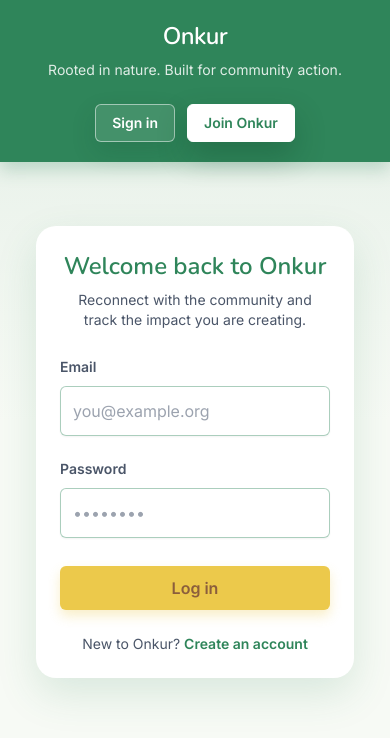
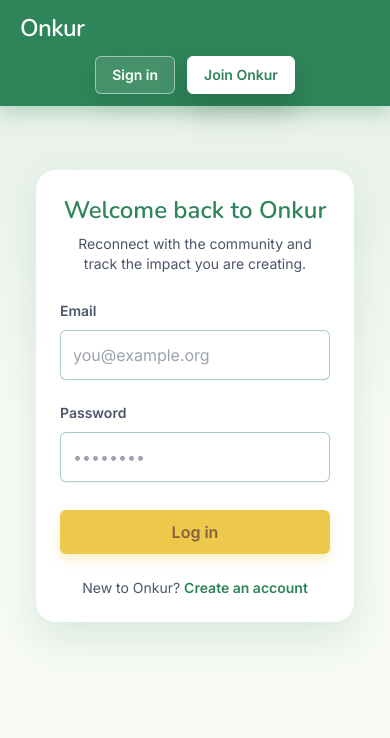
Before and after one commit to aami-dodon/Onkur, a React (Vite) app in the folder frontend/: page /login in a window 390 px wide. Shown: the top 738 px of the page. Built offline with nearby package versions, Linux system fonts and the light colour scheme; no server answers.

Commit message:
Refine mobile header and relocate logout

```diff
--- a/frontend/src/features/layout/AppLayout.jsx
+++ b/frontend/src/features/layout/AppLayout.jsx
@@ -45,8 +45,10 @@ export default function AppLayout({ children }) {
   return (
     <div className="flex min-h-screen flex-col bg-gradient-to-b from-brand-green/10 via-brand-sand to-brand-sand">
       <header className="sticky top-0 z-10 bg-brand-green text-white shadow-[0_8px_16px_rgba(47,133,90,0.25)]">
-        <div className="mx-auto flex w-full max-w-4xl flex-col gap-4 px-6 py-5 sm:flex-row sm:items-center sm:justify-between">
-          <div className="flex flex-col gap-2 text-center sm:text-left">
+        <div className="mx-auto w-full max-w-4xl px-5 py-3 sm:px-6 sm:py-5">
+          <div className="flex flex-col gap-3 sm:flex-row sm:items-center sm:justify-between">
+            <div className="flex flex-col gap-1">
+              <div className="flex items-center justify-between gap-3 sm:justify-start">
                 <h1 className="m-0 text-2xl font-semibold tracking-tight text-white">
                   <Link
                     to="/"
@@ -56,10 +58,21 @@ export default function AppLayout({ children }) {
                     Onkur
                   </Link>
                 </h1>
-            <p className="m-0 text-sm text-white/85 sm:text-base">{headerSubtitle}</p>
+                {user ? (
+                  <div className="flex items-center gap-2 text-xs font-medium text-white sm:hidden">
+                    <span className="max-w-[140px] truncate">{user.name}</span>
+                    {formattedRoles.length ? (
+                      <span className="rounded-full bg-white/20 px-2 py-1 uppercase tracking-[0.14em]">
+                        {formattedRoles[0]}
+                      </span>
+                    ) : null}
+                  </div>
+                ) : null}
+              </div>
+              <p className="hidden text-sm text-white/85 sm:block sm:text-base">{headerSubtitle}</p>
             </div>
             {user ? (
-            <div className="flex w-full flex-col items-center gap-2 text-sm sm:w-auto sm:items-end">
+              <div className="hidden flex-col items-end gap-2 text-sm sm:flex">
                 <span className="text-base font-medium">{user.name}</span>
                 {formattedRoles.length ? (
                   <span className="rounded-full bg-white/20 px-3 py-1 text-xs font-semibold uppercase tracking-[0.18em]">
@@ -68,14 +81,15 @@ export default function AppLayout({ children }) {
                 ) : null}
                 <button
                   type="button"
-                className="rounded-md border border-white/30 bg-white/10 px-4 py-2 text-sm font-semibold text-white transition hover:bg-white/20 focus-visible:outline focus-visible:outline-2 focus-visible:outline-offset-2 focus-visible:outline-white/70"
+                  className="inline-flex items-center gap-2 rounded-md border border-white/30 bg-white/10 px-4 py-2 text-sm font-semibold text-white transition hover:bg-white/20 focus-visible:outline focus-visible:outline-2 focus-visible:outline-offset-2 focus-visible:outline-white/70"
                   onClick={logout}
                 >
+                  <span aria-hidden="true">⏻</span>
                   Log out
                 </button>
               </div>
             ) : (
-            <nav className="flex w-full items-center justify-center gap-3 pt-2 sm:w-auto sm:justify-end">
+              <nav className="flex w-full items-center justify-center gap-3 sm:w-auto sm:justify-end">
                 <Link
                   to="/login"
                   className="rounded-md border border-white/50 bg-white/10 px-4 py-2 text-sm font-semibold text-white shadow-[0_10px_24px_rgba(15,63,37,0.15)] transition hover:-translate-y-0.5 hover:bg-white/20 focus-visible:outline focus-visible:outline-2 focus-visible:outline-offset-2 focus-visible:outline-white/70"
@@ -91,6 +105,7 @@ export default function AppLayout({ children }) {
               </nav>
             )}
           </div>
+        </div>
         {isAuthenticated ? <DesktopNav active={activeNav} /> : null}
       </header>
       <main className="flex-1 px-5 pb-16 pt-6 sm:px-8">
--- a/frontend/src/features/layout/BottomNav.jsx
+++ b/frontend/src/features/layout/BottomNav.jsx
@@ -1,11 +1,14 @@
 import { Link } from 'react-router-dom';
 
+import { useAuth } from '../auth/AuthContext';
 import { NAV_ITEMS } from './navConfig';
 
 export default function BottomNav({ active }) {
+  const { logout } = useAuth();
+
   return (
     <nav
-      className="sticky bottom-0 left-0 right-0 grid grid-cols-4 gap-2 border-t border-brand-green/15 bg-white/95 px-3 py-2 shadow-[0_-6px_18px_rgba(47,133,90,0.12)] backdrop-blur-sm md:hidden"
+      className="sticky bottom-0 left-0 right-0 grid grid-cols-5 gap-2 border-t border-brand-green/15 bg-white/95 px-3 py-2 shadow-[0_-6px_18px_rgba(47,133,90,0.12)] backdrop-blur-sm md:hidden"
       aria-label="Primary"
     >
       {NAV_ITEMS.map((item) => {
@@ -28,6 +31,16 @@ export default function BottomNav({ active }) {
           </Link>
         );
       })}
+      <button
+        type="button"
+        className="flex flex-col items-center gap-1 rounded-md px-2 py-1.5 text-xs font-semibold text-brand-muted transition hover:text-brand-green focus-visible:outline focus-visible:outline-2 focus-visible:outline-offset-2 focus-visible:outline-brand-green/60"
+        onClick={logout}
+      >
+        <span aria-hidden="true" className="text-base">
+          ⏻
+        </span>
+        Log out
+      </button>
     </nav>
   );
 }
```
Also changed, not shown: frontend/src/features/layout/AGENTS.md (+1 -0 lines), 1 other file (tests, documents, lock files or other folders). Lines whose indentation alone changed are shown as unchanged.
